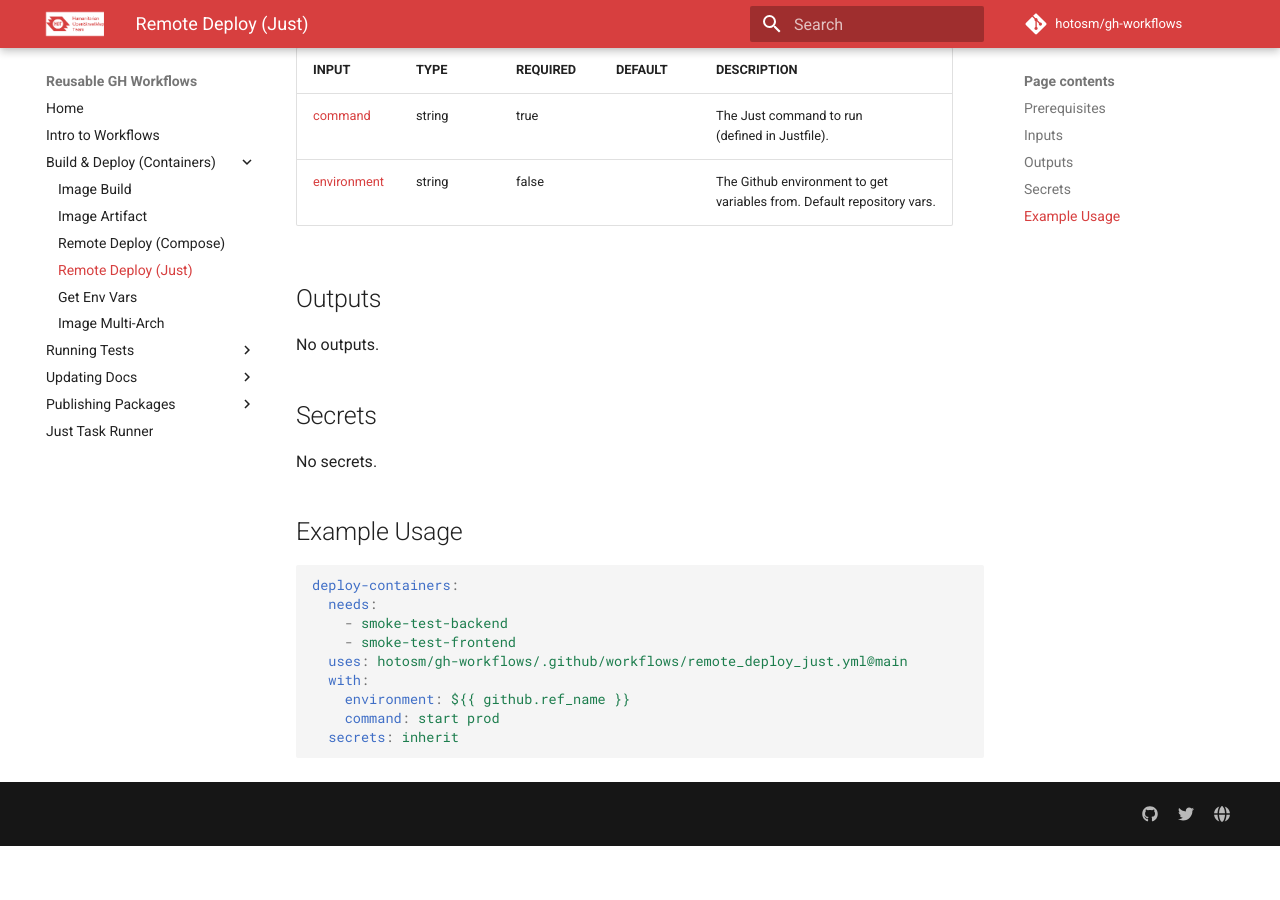
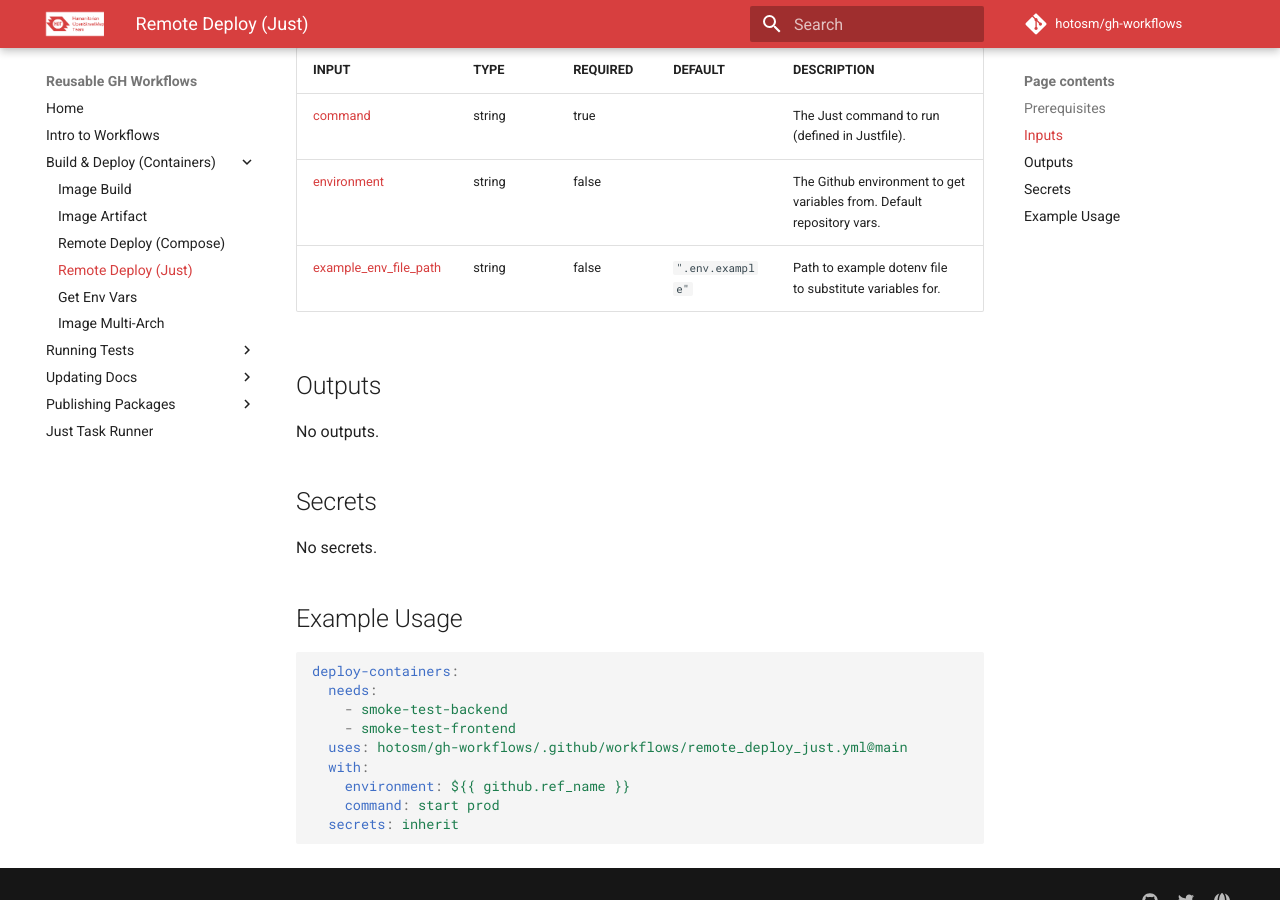
Before and after one commit to hotosm/gh-workflows, an MkDocs documentation site: the page built from docs/remote_deploy_just.md, in a window 1280 px wide and 900 px high, scrolled down 775 px. Built offline with MkDocs 1.6.1 and Material for MkDocs 9.7.7, drawn with Linux system fonts in a browser that asks for light colours; comment, search, counter and statistics services are not loaded; before the commit the page ends 1621 px from its top, so only the background shows below that.

Commit message:
docs: updated workflow docs

```diff
--- a/docs/remote_deploy_just.md
+++ b/docs/remote_deploy_just.md
@@ -26,10 +26,11 @@ to include project-specific config for their deploy.
 
 <!-- AUTO-DOC-INPUT:START - Do not remove or modify this section -->
 
-| INPUT                                                             | TYPE   | REQUIRED | DEFAULT | DESCRIPTION                                                                |
-| ----------------------------------------------------------------- | ------ | -------- | ------- | -------------------------------------------------------------------------- |
-| <a name="input_command"></a>[command](#input_command)             | string | true     |         | The Just command to run <br>(defined in Justfile).                         |
-| <a name="input_environment"></a>[environment](#input_environment) | string | false    |         | The Github environment to get <br>variables from. Default repository vars. |
+| INPUT                                                                                           | TYPE   | REQUIRED | DEFAULT          | DESCRIPTION                                                                |
+| ----------------------------------------------------------------------------------------------- | ------ | -------- | ---------------- | -------------------------------------------------------------------------- |
+| <a name="input_command"></a>[command](#input_command)                                           | string | true     |                  | The Just command to run <br>(defined in Justfile).                         |
+| <a name="input_environment"></a>[environment](#input_environment)                               | string | false    |                  | The Github environment to get <br>variables from. Default repository vars. |
+| <a name="input_example_env_file_path"></a>[example_env_file_path](#input_example_env_file_path) | string | false    | `".env.example"` | Path to example dotenv file <br>to substitute variables for.               |
 
 <!-- AUTO-DOC-INPUT:END -->
 
```
